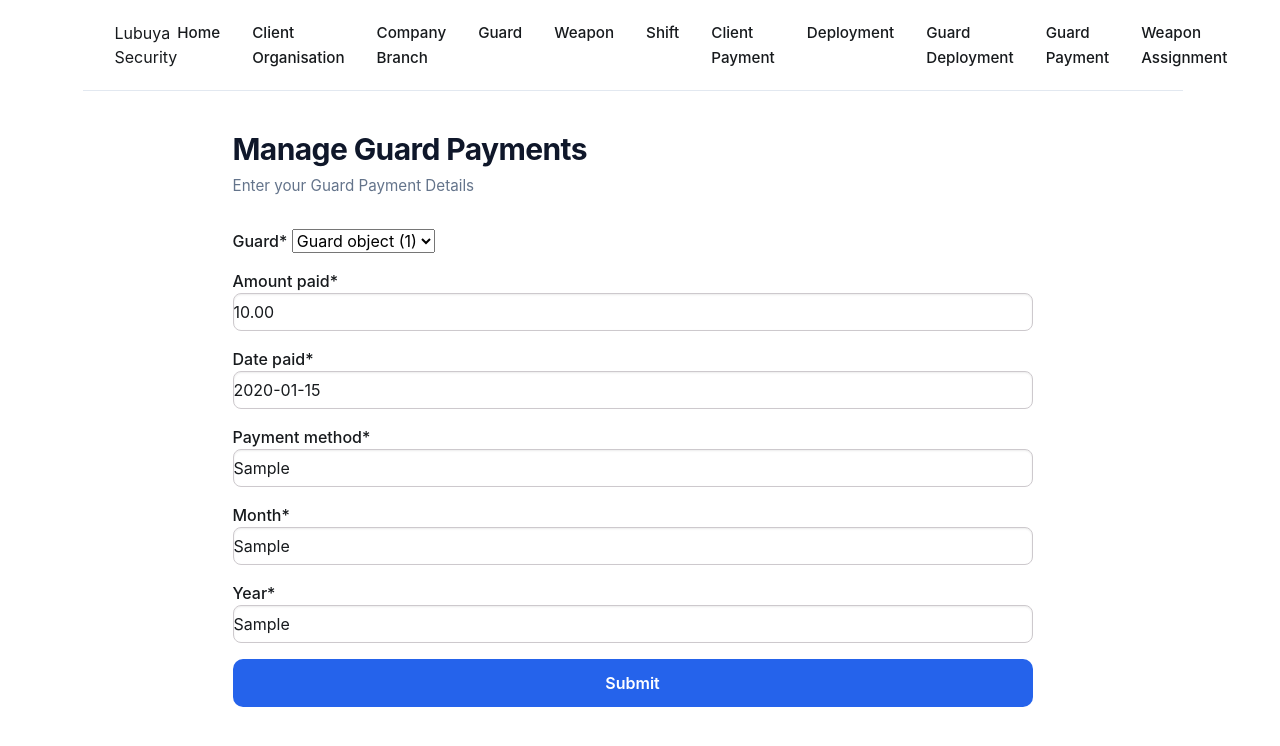
After one commit to mayanjer/security-company, a Django app: page /edit_guard_payment/1 in a window 1280 px wide. The commit adds this page. Shown: the top 746 px of the page. Run offline with Django 5.2, Linux system fonts and the light colour scheme; tables that the repository leaves empty hold one stand-in row (values such as "Sample post"); some libraries are stand-ins or nearby versions.

Commit message:
Added logic for guard payment view

```diff
--- a/app/urls.py
+++ b/app/urls.py
@@ -29,6 +29,7 @@ urlpatterns = [
      path('shift/', shift_view, name = 'shift'),
      path('edit-shift/<int:pk>', edit_shift_view, name = "edit-shift"),
 
-     path('guard_payment/', guard_payment_view, name = 'guard-payment')
+     path('guard_payment/', guard_payment_view, name = 'guard-payment'),
+     path('edit_guard_payment/<int:pk>', edit_guard_payment_view, name = 'edit-guard-payment'),
 
 ]
--- a/app/views.py
+++ b/app/views.py
@@ -185,6 +185,19 @@ def guard_payment_view(request):
     context = {'form':form, 'payments':payments}
     return render(request, 'guard-payment.html', context)
 
+def edit_guard_payment_view(request, pk):
+    payment = GuardPayment.objects.get(pk = pk)
+    if request.method == 'POST':
+        form = GuardPaymentForm(request.POST, instance = payment)
+        if form.is_valid():
+            form.save()
+            return redirect(guard_payment_view)
+    else:
+        form = GuardPaymentForm(instance=payment)
+
+    context = {'form':form}
+    return render(request, 'edit-guard-payment.html', context)
+
 def weapon_assignment_view(request):
     if request.method == "POST":
         form = WeaponAssignmentForm(request.POST)
--- /dev/null
+++ b/templates/edit-guard-payment.html
@@ -0,0 +1,51 @@
+{% load static %} {% load crispy_forms_tags %}
+<!doctype html>
+<html lang="en">
+  <head>
+    <meta charset="UTF-8" />
+    <meta name="viewport" content="width=device-width, initial-scale=1.0" />
+    <title>Document</title>
+    <link rel="stylesheet" href="{% static 'css/general.css' %}" />
+    <link rel="stylesheet" href="{% static 'css/bootstrap.min.css' %}" />
+  </head>
+  <body>
+    <header>
+      <div class="nav-container">
+        <div class="logo">Lubuya Security</div>
+        <ul class="nav-links">
+          <li><a href="{% url 'index' %}">Home</a></li>
+          <li>
+            <a href="{% url 'client-organisation' %}">Client Organisation</a>
+          </li>
+          <li><a href="{% url 'company-branch' %}">Company Branch</a></li>
+          <li><a href="{% url 'guard' %}">Guard</a></li>
+          <li><a href="{% url 'weapon' %}">Weapon</a></li>
+          <li><a href="{% url 'shift' %}">Shift</a></li>
+          <li><a href="{% url 'client-payment' %}">Client Payment</a></li>
+          <li><a href="{% url 'deployment' %}">Deployment</a></li>
+          <li><a href="{% url 'guard-deployment' %}">Guard Deployment</a></li>
+          <li><a href="{% url 'guard-payment' %}">Guard Payment</a></li>
+          <li><a href="{% url 'weapon-assignment' %}">Weapon Assignment</a></li>
+        </ul>
+      </div>
+    </header>
+    <div class="form-container">
+      <div class="form-panel">
+        <div class="form-wrapper">
+          <div class="form-header">
+            <h2>Manage Guard Payments</h2>
+            <p>Enter your Guard Payment Details</p>
+          </div>
+
+          <form class="form" method="post">
+            {% csrf_token %} {{form|crispy}}
+            <button class="submit-btn">
+              <span>Submit</span>
+            </button>
+          </form>
+        </div>
+      </div>
+    </div>
+
+  </body>
+</html>
--- a/templates/guard-payment.html
+++ b/templates/guard-payment.html
@@ -66,6 +66,7 @@
         <td>{{payment.month}}</td>
 
         <td>{{payment.year}}</td>
+        <td><a href="{% url 'edit-guard-payment' payment.id %}">Edit</a> | <a href="">Delete</a></td>
       </tr>
       {% endfor %}
 
```
